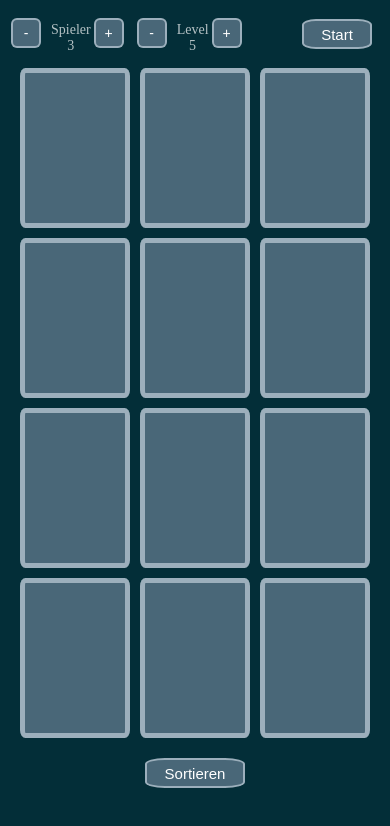
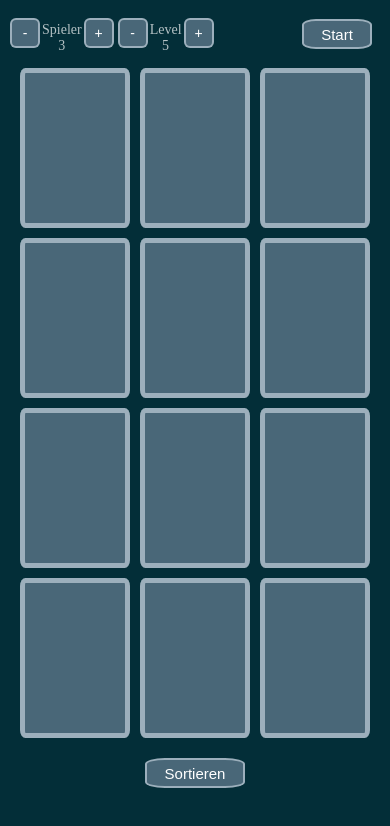
Before and after one commit to Fendroun/crew, a plain HTML site: page index.html in a window 390 px wide. Drawn offline with Linux system fonts and the light colour scheme.

Commit message:
Update styles.css

```diff
--- a/styles.css
+++ b/styles.css
@@ -111,8 +111,8 @@ body {
     font-size: 14px;
     justify-content: center;
     align-items: center;
-    margin-left: 3px;
-    margin-right: 3px
+    margin-left: 2px;
+    margin-right: 2px;
     align-items: center;
 }
     .label {
```
